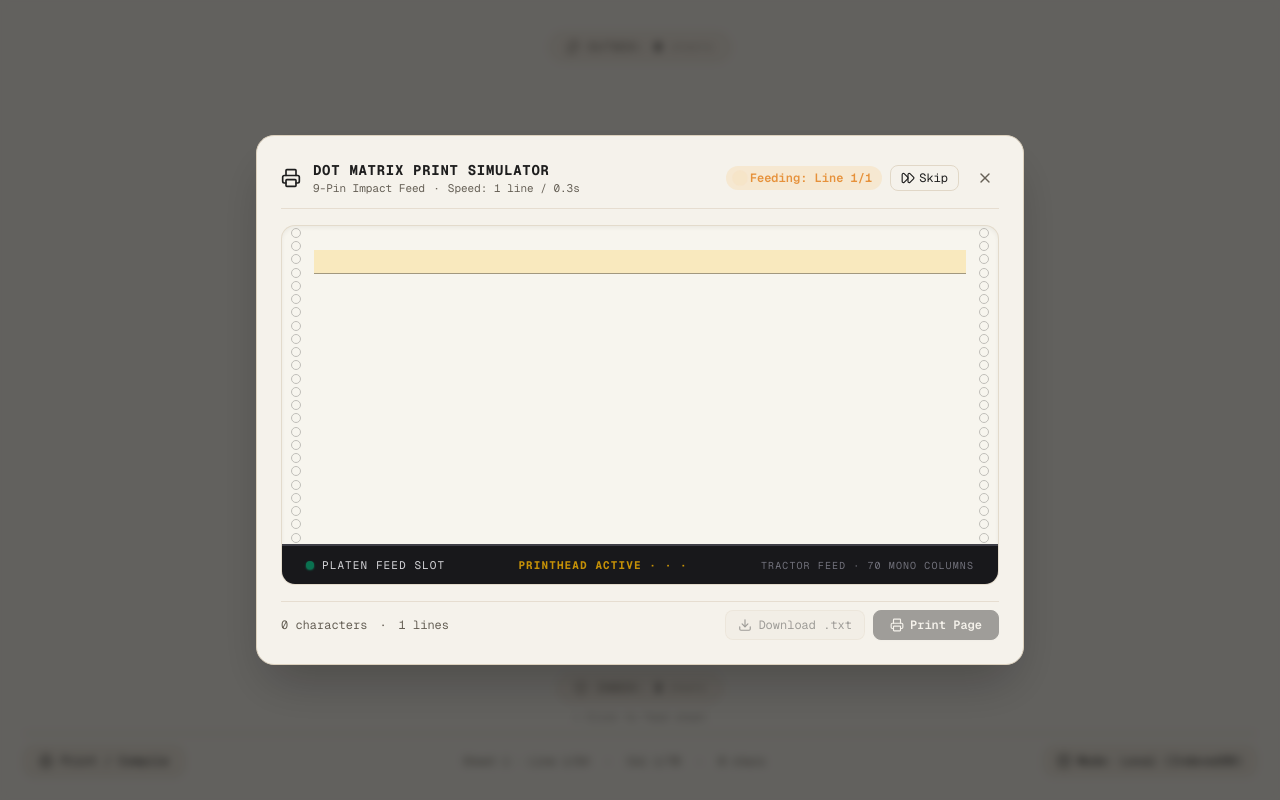
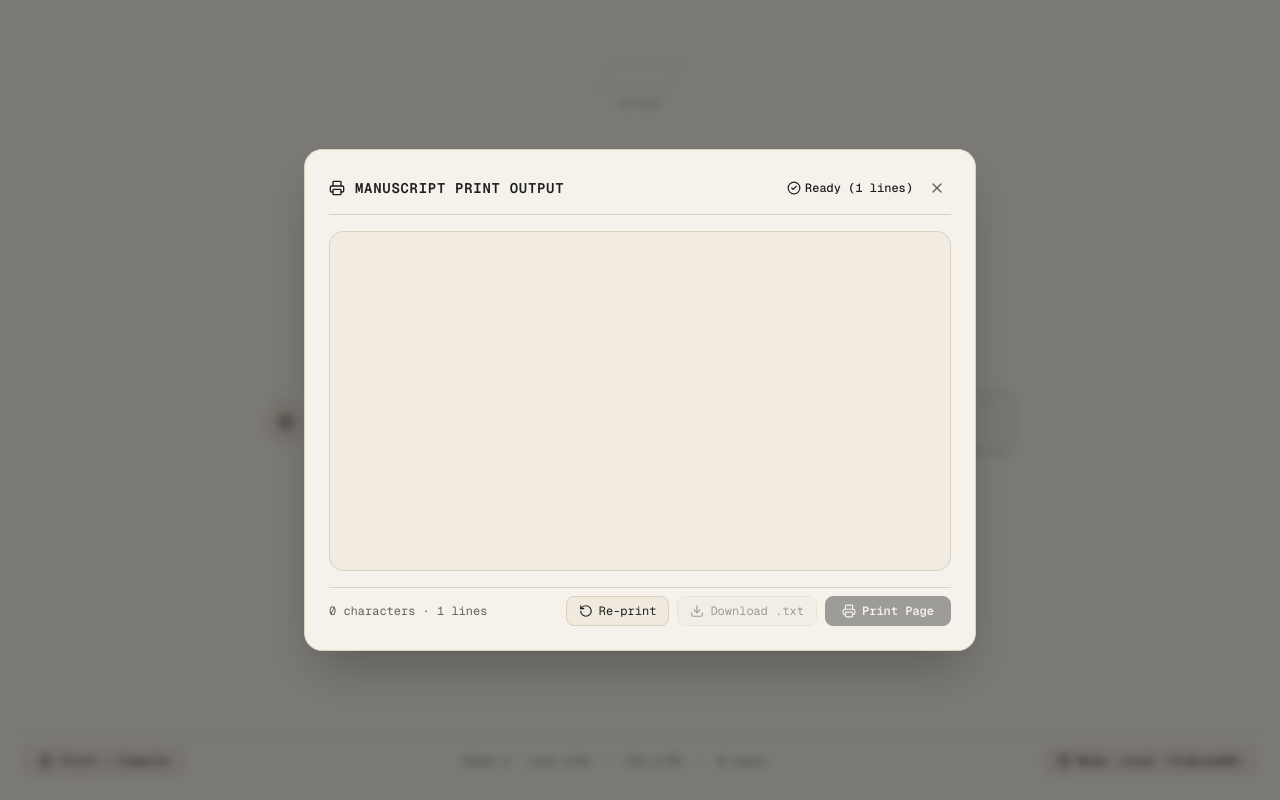
Before and after one commit to timfromtheborder/minitype, a Next.js app: page / in a window 1280 px wide. Both pictures are taken after a click on the button "Print / Compile". Built offline with nearby package versions, Linux system fonts and the light colour scheme.

Commit message:
feat: visual paper tray stack, hyphen-aware soft wrapping, 1-line default aperture, and clean print modal

```diff
--- a/src/app/page.tsx
+++ b/src/app/page.tsx
@@ -1,10 +1,9 @@
 'use client';
 
-import React, { useState, useEffect } from 'react';
+import React, { useState, useEffect, useMemo } from 'react';
 import { useTypingEngine } from '@/hooks/useTypingEngine';
 import { ApertureFrame } from '@/components/aperture/ApertureFrame';
-import { OutboxCounter } from '@/components/stages/OutboxCounter';
-import { InboxCounter } from '@/components/stages/InboxCounter';
+import { PaperTrayStack } from '@/components/stages/PaperTrayStack';
 import { SettingsDrawer } from '@/components/modals/SettingsDrawer';
 import { PrintModal } from '@/components/modals/PrintModal';
 import { Settings, Printer, Database, Zap } from 'lucide-react';
@@ -27,17 +26,30 @@ export default function Home() {
     0
   );
 
+  // Stable pages array for print compilation
+  const manuscriptPages = useMemo(
+    () => [
+      ...engine.historicalPages,
+      {
+        pageNumber: engine.currentPageNumber,
+        lines: engine.currentPageLines,
+        completedAt: null,
+      },
+    ],
+    [engine.historicalPages, engine.currentPageNumber, engine.currentPageLines]
+  );
+
   return (
     <main
       data-theme={engine.manifest.colorScheme}
       className="relative w-full h-screen overflow-hidden flex flex-col justify-between p-6 transition-colors duration-300 bg-background text-foreground font-mono"
     >
-      {/* 1. TOP DECK: Outbox Counter (Top Center) */}
-      <header className="flex items-center justify-center w-full pt-2 select-none">
-        <OutboxCounter count={engine.manifest.outboxCount} />
+      {/* 1. TOP STAGE: Visual Wireframe Isometric Paper Outbox Tray */}
+      <header className="flex items-center justify-center w-full pt-4 select-none">
+        <PaperTrayStack count={engine.manifest.outboxCount} />
       </header>
 
-      {/* 2. CENTER STAGE: Settings Gear + Aperture */}
+      {/* 2. CENTER STAGE: Settings Gear + Monospace Aperture */}
       <section className="flex items-center justify-center w-full gap-4 my-auto">
         {/* Settings Gear Button */}
         <button
@@ -60,16 +72,7 @@ export default function Home() {
         />
       </section>
 
-      {/* 3. LOWER STAGE: Inbox Paper Feeder Counter (Bottom Center) */}
-      <section className="flex flex-col items-center justify-center w-full pb-2 select-none">
-        <InboxCounter
-          count={engine.manifest.inboxCount}
-          isLocked={engine.isLocked}
-          onFeedPaper={() => engine.feedPaper(1)}
-        />
-      </section>
-
-      {/* 4. UTILITY DECK: Viewport Base */}
+      {/* 3. UTILITY DECK: Viewport Base */}
       <footer className="flex items-center justify-between w-full border-t border-border pt-3 select-none text-xs">
         {/* Print / Compile Trigger */}
         <button
@@ -135,14 +138,7 @@ export default function Home() {
       <PrintModal
         isOpen={isPrintOpen}
         onClose={() => setIsPrintOpen(false)}
-        pages={[
-          ...engine.historicalPages,
-          {
-            pageNumber: engine.currentPageNumber,
-            lines: engine.currentPageLines,
-            completedAt: null,
-          },
-        ]}
+        pages={manuscriptPages}
         manifest={engine.manifest}
         onPrintedComplete={(printedCount) => {
           engine.setManifest({
--- a/src/components/modals/PrintModal.tsx
+++ b/src/components/modals/PrintModal.tsx
@@ -27,10 +27,12 @@ export const PrintModal: React.FC<PrintModalProps> = ({
 
   const bottomRef = useRef<HTMLDivElement>(null);
   const printAbortRef = useRef<boolean>(false);
+  const prevIsOpenRef = useRef<boolean>(false);
 
-  // Initialize and start dot-matrix line feed printing
+  // Trigger print feed animation ONLY when modal opens (transition from closed -> open)
   useEffect(() => {
     if (!isOpen) {
+      prevIsOpenRef.current = false;
       setPrintedLines([]);
       setAllLines([]);
       setIsPrinting(false);
@@ -38,6 +40,12 @@ export const PrintModal: React.FC<PrintModalProps> = ({
       printAbortRef.current = true;
       return;
     }
+
+    if (prevIsOpenRef.current) {
+      // Already running or open, avoid re-triggering loop
+      return;
+    }
+    prevIsOpenRef.current = true;
 
     const fullClean = sanitizeManuscript(pages);
     setSanitizedFullText(fullClean);
@@ -50,8 +58,6 @@ export const PrintModal: React.FC<PrintModalProps> = ({
     setIsDone(false);
 
     let lineIdx = 0;
-    const LINE_INTERVAL_MS = 300; // Exact 0.3 seconds per line
-
     const interval = setInterval(() => {
       if (printAbortRef.current) {
         clearInterval(interval);
@@ -61,13 +67,8 @@ export const PrintModal: React.FC<PrintModalProps> = ({
       if (lineIdx < lines.length) {
         const nextLine = lines[lineIdx];
         setPrintedLines((prev) => [...prev, nextLine]);
-        typewriterAudio.playDotMatrixLine();
+        typewriterAudio.playKeyClick();
         lineIdx++;
-
-        // Smooth scroll to bottom platen
-        if (bottomRef.current) {
-          bottomRef.current.scrollIntoView({ behavior: 'smooth' });
-        }
       } else {
         clearInterval(interval);
         setIsPrinting(false);
@@ -75,15 +76,15 @@ export const PrintModal: React.FC<PrintModalProps> = ({
         typewriterAudio.playBell();
         onPrintedComplete(fullClean.length);
       }
-    }, LINE_INTERVAL_MS);
+    }, 300); // 1 line per 0.3s
 
     return () => {
       clearInterval(interval);
       printAbortRef.current = true;
     };
-  }, [isOpen, pages]);
+  }, [isOpen]);
 
-  // Keep scrolled to bottom as lines emerge
+  // Keep scrolled to bottom as lines emerge from below
   useEffect(() => {
     if (bottomRef.current) {
       bottomRef.current.scrollIntoView({ behavior: 'smooth', block: 'end' });
@@ -92,7 +93,6 @@ export const PrintModal: React.FC<PrintModalProps> = ({
 
   if (!isOpen) return null;
 
-  // Skip / Fast-forward immediately to the end
   const handleFastForward = () => {
     printAbortRef.current = true;
     setPrintedLines(allLines);
@@ -101,7 +101,6 @@ export const PrintModal: React.FC<PrintModalProps> = ({
     onPrintedComplete(sanitizedFullText.length);
   };
 
-  // Restart print simulation
   const handleRestart = () => {
     printAbortRef.current = false;
     setPrintedLines([]);
@@ -118,7 +117,7 @@ export const PrintModal: React.FC<PrintModalProps> = ({
       if (lineIdx < allLines.length) {
         const nextLine = allLines[lineIdx];
         setPrintedLines((prev) => [...prev, nextLine]);
-        typewriterAudio.playDotMatrixLine();
+        typewriterAudio.playKeyClick();
         lineIdx++;
       } else {
         clearInterval(interval);
@@ -151,41 +150,33 @@ export const PrintModal: React.FC<PrintModalProps> = ({
     <div
       role="dialog"
       aria-modal="true"
-      className="fixed inset-0 z-50 flex items-center justify-center bg-black/60 backdrop-blur-xs p-4 animate-in fade-in duration-150"
+      className="fixed inset-0 z-50 flex items-center justify-center bg-black/50 backdrop-blur-xs p-4 animate-in fade-in duration-150"
       onClick={onClose}
     >
       <div
-        className="w-full max-w-3xl max-h-[90vh] p-6 rounded-2xl border border-border bg-background shadow-2xl flex flex-col gap-4 select-none"
+        className="w-full max-w-2xl max-h-[85vh] p-6 rounded-2xl border border-border bg-background shadow-2xl flex flex-col gap-4 select-none"
         onClick={(e) => e.stopPropagation()}
       >
         {/* Header */}
-        <div className="flex items-center justify-between border-b border-border/60 pb-3">
-          <div className="flex items-center gap-3">
-            <Printer className="w-5 h-5 text-primary" />
-            <div>
-              <h2 className="text-sm font-mono font-bold tracking-wider uppercase text-foreground">
-                Dot Matrix Print Simulator
-              </h2>
-              <div className="text-[11px] font-mono text-muted-foreground flex items-center gap-2">
-                <span>9-Pin Impact Feed</span>
-                <span>·</span>
-                <span>Speed: 1 line / 0.3s</span>
-              </div>
-            </div>
+        <div className="flex items-center justify-between border-b border-border pb-3">
+          <div className="flex items-center gap-2.5">
+            <Printer className="w-4 h-4 text-foreground" />
+            <h2 className="text-sm font-mono font-semibold tracking-wider uppercase text-foreground">
+              Manuscript Print Output
+            </h2>
           </div>
 
-          <div className="flex items-center gap-3">
+          <div className="flex items-center gap-2.5">
             {isPrinting && (
               <div className="flex items-center gap-2">
-                <span className="text-xs font-mono px-2.5 py-1 rounded-full bg-amber-500/15 text-amber-600 dark:text-amber-400 font-semibold animate-pulse flex items-center gap-1.5">
-                  <span className="w-2 h-2 rounded-full bg-amber-500 animate-ping" />
-                  Feeding: Line {currentCount}/{totalLinesCount}
+                <span className="text-xs font-mono text-muted-foreground animate-pulse">
+                  Line {currentCount}/{totalLinesCount}
                 </span>
                 <button
                   type="button"
                   onClick={handleFastForward}
-                  className="flex items-center gap-1 px-2.5 py-1 rounded-md border border-border/80 hover:bg-muted text-xs font-mono cursor-pointer transition-colors"
-                  title="Fast-forward to end"
+                  className="flex items-center gap-1 px-2.5 py-1 rounded-md border border-border bg-card hover:bg-muted text-xs font-mono cursor-pointer transition-colors"
+                  title="Fast-forward"
                 >
                   <FastForward className="w-3.5 h-3.5" />
                   <span>Skip</span>
@@ -194,9 +185,9 @@ export const PrintModal: React.FC<PrintModalProps> = ({
             )}
 
             {isDone && (
-              <span className="text-xs font-mono px-2.5 py-1 rounded-full bg-green-500/15 text-green-600 dark:text-green-400 font-semibold flex items-center gap-1.5">
+              <span className="text-xs font-mono text-foreground font-medium flex items-center gap-1">
                 <CheckCircle2 className="w-3.5 h-3.5" />
-                Complete ({totalLinesCount} lines)
+                Ready ({totalLinesCount} lines)
               </span>
             )}
 
@@ -210,72 +201,30 @@ export const PrintModal: React.FC<PrintModalProps> = ({
           </div>
         </div>
 
-        {/* Continuous Dot Matrix Tractor-Feed Paper Viewport */}
-        <div className="relative flex-1 min-h-[360px] max-h-[500px] rounded-xl border border-border/70 bg-[#F7F5EE] dark:bg-[#151714] text-[#1E1E1E] dark:text-[#E0E0E0] shadow-inner overflow-hidden flex flex-col justify-end">
-
-          {/* Continuous Tractor Feed Side Perforations (Left & Right) */}
-          <div className="absolute top-0 bottom-10 left-1 w-5 flex flex-col justify-around pointer-events-none opacity-25 select-none">
-            {Array.from({ length: 24 }).map((_, i) => (
-              <div key={i} className="w-2.5 h-2.5 rounded-full border border-current mx-auto" />
-            ))}
-          </div>
-          <div className="absolute top-0 bottom-10 right-1 w-5 flex flex-col justify-around pointer-events-none opacity-25 select-none">
-            {Array.from({ length: 24 }).map((_, i) => (
-              <div key={i} className="w-2.5 h-2.5 rounded-full border border-current mx-auto" />
-            ))}
-          </div>
-
-          {/* Paper Sheet Content Area (Auto-scrolls, emerging upward from the bottom platen) */}
-          <div className="flex-1 px-8 py-6 font-mono text-sm leading-relaxed overflow-y-auto whitespace-pre-wrap select-text">
-            {printedLines.length === 0 && !isPrinting && (
-              <div className="h-full flex items-center justify-center text-muted-foreground italic text-xs">
-                No printable content to feed.
-              </div>
-            )}
-
+        {/* Clean, Non-skeumorphic Manuscript Sheet Area (Lines emerge one-by-one from the bottom) */}
+        <div className="relative flex-1 min-h-[340px] max-h-[480px] p-6 rounded-xl border border-border bg-card/70 font-mono text-sm leading-relaxed overflow-y-auto whitespace-pre-wrap select-text flex flex-col justify-end">
+          <div className="flex-1 flex flex-col justify-end">
             {printedLines.map((line, idx) => {
               const isLatest = idx === printedLines.length - 1 && isPrinting;
               return (
                 <div
                   key={idx}
-                  className={`min-h-[1.5rem] tracking-wide transition-all ${
-                    isLatest
-                      ? 'bg-amber-400/20 dark:bg-amber-500/20 font-bold border-b border-primary/40'
-                      : ''
+                  className={`min-h-[1.5rem] tracking-wide transition-opacity duration-150 ${
+                    isLatest ? 'opacity-100 font-semibold' : 'opacity-90'
                   }`}
                 >
                   {line || '\u00A0'}
                 </div>
               );
             })}
-            <div ref={bottomRef} className="h-2" />
-          </div>
-
-          {/* Industrial Dot Matrix Printhead & Feed Platen Bar at the Bottom */}
-          <div className="h-10 bg-zinc-900 border-t-2 border-zinc-700 text-zinc-300 px-6 flex items-center justify-between text-[11px] font-mono tracking-widest uppercase select-none z-10 shadow-lg">
-            <div className="flex items-center gap-2">
-              <span className="w-2 h-2 rounded-full bg-emerald-500 shadow-xs shadow-emerald-400 animate-pulse" />
-              <span>Platen Feed Slot</span>
-            </div>
-
-            {isPrinting && (
-              <div className="flex items-center gap-2 text-amber-400 font-bold">
-                <span className="animate-pulse">PRINTHEAD ACTIVE · · ·</span>
-              </div>
-            )}
-
-            <div className="text-zinc-500 text-[10px]">
-              TRACTOR FEED · 70 MONO COLUMNS
-            </div>
+            <div ref={bottomRef} className="h-1" />
           </div>
         </div>
 
-        {/* Actions Deck */}
-        <div className="flex items-center justify-between pt-2 border-t border-border/60 text-xs font-mono">
-          <div className="flex items-center gap-3 text-muted-foreground">
-            <span>{sanitizedFullText.length} characters</span>
-            <span>·</span>
-            <span>{totalLinesCount} lines</span>
+        {/* Actions Footer */}
+        <div className="flex items-center justify-between pt-2 border-t border-border text-xs font-mono">
+          <div className="text-muted-foreground">
+            {sanitizedFullText.length} characters · {totalLinesCount} lines
           </div>
 
           <div className="flex items-center gap-2">
@@ -283,8 +232,7 @@ export const PrintModal: React.FC<PrintModalProps> = ({
               <button
                 type="button"
                 onClick={handleRestart}
-                className="flex items-center gap-1.5 px-3 py-1.5 rounded-md border border-border/80 hover:bg-muted text-foreground transition-all cursor-pointer"
-                title="Re-run print feed animation"
+                className="flex items-center gap-1.5 px-3 py-1.5 rounded-md border border-border bg-card hover:bg-muted text-foreground transition-all cursor-pointer"
               >
                 <RotateCcw className="w-3.5 h-3.5" />
                 Re-print
@@ -295,7 +243,7 @@ export const PrintModal: React.FC<PrintModalProps> = ({
               type="button"
               onClick={handleDownloadTxt}
               disabled={sanitizedFullText.length === 0}
-              className="flex items-center gap-1.5 px-3 py-1.5 rounded-md border border-border/80 bg-muted/40 hover:bg-muted text-foreground transition-all cursor-pointer disabled:opacity-40 disabled:cursor-not-allowed"
+              className="flex items-center gap-1.5 px-3 py-1.5 rounded-md border border-border bg-card hover:bg-muted text-foreground transition-all cursor-pointer disabled:opacity-40 disabled:cursor-not-allowed"
             >
               <Download className="w-3.5 h-3.5" />
               Download .txt
--- /dev/null
+++ b/src/components/stages/PaperTrayStack.tsx
@@ -0,0 +1,79 @@
+import React from 'react';
+
+interface PaperTrayStackProps {
+  count: number;
+}
+
+/**
+ * Visual wireframe isometric paper stack:
+ * An outline with light lineweight, no fill, squished into a parallelogram
+ * representing sheets of paper sitting in an outbox/tray from an angle.
+ * As pages accumulate, they stack upward with increasingly compressed spacing.
+ */
+export const PaperTrayStack: React.FC<PaperTrayStackProps> = ({ count }) => {
+  // Base parallelogram coordinates representing one sheet in isometric perspective
+  // Width: 88, Height: 38, Slant dx: 16
+  const p0 = '24,6';
+  const p1 = '112,6';
+  const p2 = '96,44';
+  const p3 = '8,44';
+  const basePoints = `${p0} ${p1} ${p2} ${p3}`;
+
+  // Limit rendering up to 20 sheets visually so it doesn't clip
+  const visibleSheets = Math.min(count, 20);
+
+  // Calculate cumulative compressed vertical offsets
+  const sheets: number[] = [];
+  let currentOffset = 0;
+  for (let i = 0; i < visibleSheets; i++) {
+    const gap = Math.max(1, 5.5 / (1 + 0.35 * i));
+    currentOffset += gap;
+    sheets.push(currentOffset);
+  }
+
+  return (
+    <div className="flex flex-col items-center select-none group cursor-default" title={`${count} completed ${count === 1 ? 'page' : 'pages'}`}>
+      <svg
+        width="110"
+        height="56"
+        viewBox="0 -22 120 72"
+        className="text-foreground transition-all duration-300"
+        style={{ overflow: 'visible' }}
+      >
+        {/* Base Wireframe Tray (Empty outline with light lineweight) */}
+        <polygon
+          points={basePoints}
+          fill="none"
+          stroke="currentColor"
+          strokeWidth="1"
+          strokeDasharray={count === 0 ? '3 3' : undefined}
+          className="opacity-25 transition-opacity"
+        />
+
+        {/* Stacked Paper Sheets (Outlines with compressed spacing) */}
+        {sheets.map((offset, idx) => {
+          const isTop = idx === sheets.length - 1;
+          return (
+            <polygon
+              key={idx}
+              points={basePoints}
+              transform={`translate(0, ${-offset})`}
+              fill="none"
+              stroke="currentColor"
+              strokeWidth="1"
+              className={`transition-all duration-200 ${
+                isTop
+                  ? 'opacity-80'
+                  : 'opacity-40'
+              }`}
+            />
+          );
+        })}
+      </svg>
+
+      <span className="text-[10px] font-mono tracking-widest uppercase text-muted-foreground/60 transition-colors group-hover:text-foreground">
+        {count === 0 ? 'Outbox' : `${count} ${count === 1 ? 'Sheet' : 'Sheets'}`}
+      </span>
+    </div>
+  );
+};
--- a/src/lib/wrap.ts
+++ b/src/lib/wrap.ts
@@ -47,18 +47,23 @@ export function wrapLine(
     };
   }
 
-  // Look backward on currentLine to find the start of the word that is overflowing.
-  let lastSpaceIndex = -1;
+  // Look backward on currentLine to find the start of the word or segment that is overflowing.
+  // Respects standard ASCII hyphens '-' as break points (leaving the hyphen on current line),
+  // while en-dashes ('–' / \u2013) and em-dashes do not break.
+  let breakIndex = -1;
   for (let i = currentCells.length - 1; i >= 0; i--) {
-    if (currentCells[i].char === ' ' && !currentCells[i].isSoftPadding) {
-      lastSpaceIndex = i;
-      break;
+    const c = currentCells[i].char;
+    if (!currentCells[i].isSoftPadding) {
+      if (c === ' ' || c === '-') {
+        breakIndex = i;
+        break;
+      }
     }
   }
 
-  // If no space exists on the current line, the word spans the entire line (>= 70 chars).
-  // Under mechanical constraints, it must hard-break at the boundary.
-  if (lastSpaceIndex === -1) {
+  // If no space or hyphen exists on the current line, the word spans the entire line (>= 70 chars).
+  // Under mechanical constraints, it must break at the 70-column boundary.
+  if (breakIndex === -1) {
     const nextCell: CharacterCell = {
       id: createCellId(pageNumber, nextLineIndex, 0),
       char: incomingChar,
@@ -76,8 +81,8 @@ export function wrapLine(
     };
   }
 
-  // The word starts at lastSpaceIndex + 1
-  const wordStartIndex = lastSpaceIndex + 1;
+  // The wrapped segment starts at breakIndex + 1 (keeping the hyphen or space on current line)
+  const wordStartIndex = breakIndex + 1;
   const wordCells = currentCells.slice(wordStartIndex);
 
   // Pad the vacated trailing cells of currentLine with isSoftPadding: true
```
Also changed, not shown: src/stores/typingStore.ts (+9 -56 lines), 1 other file (tests, documents, lock files or other folders).
